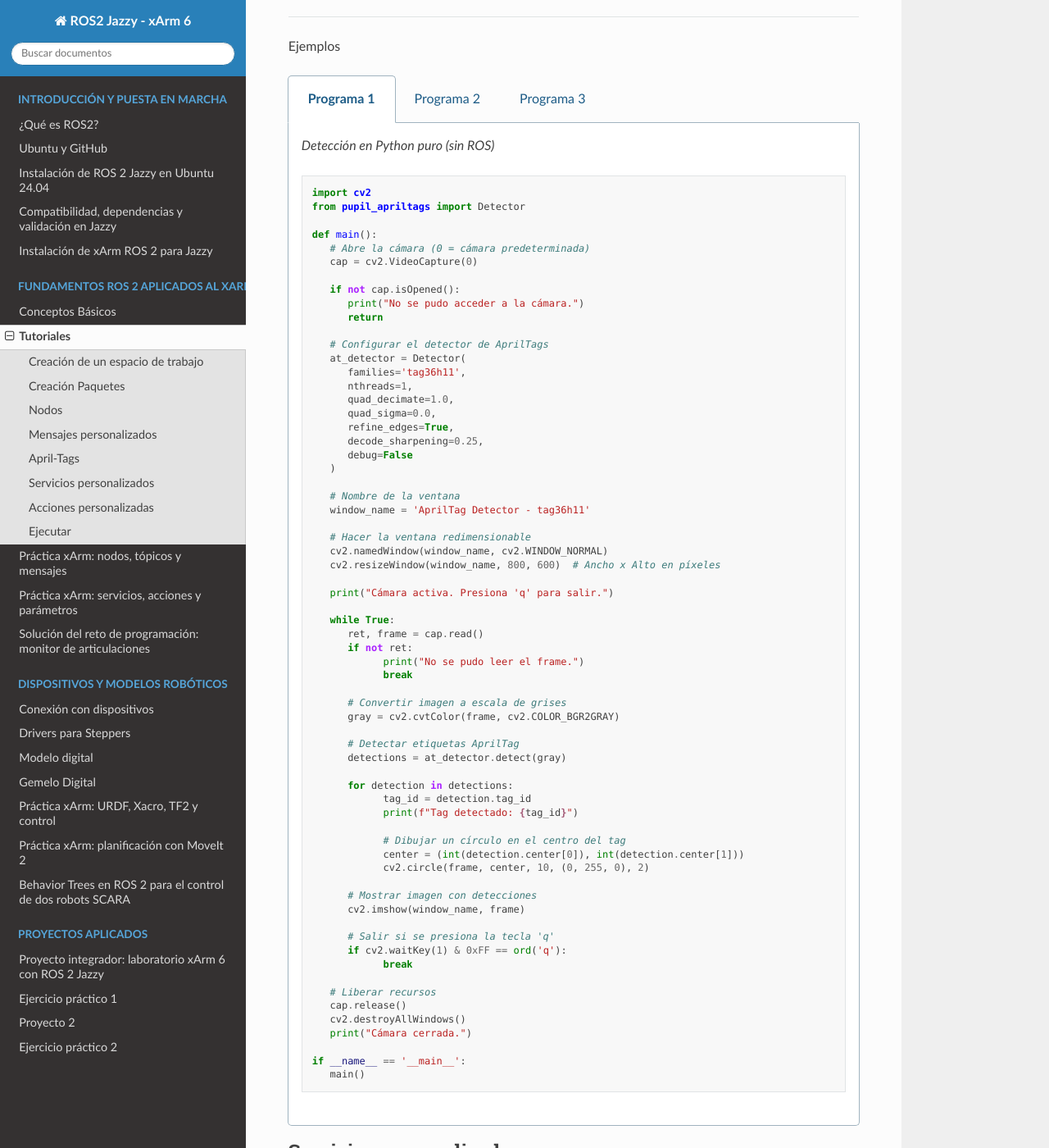
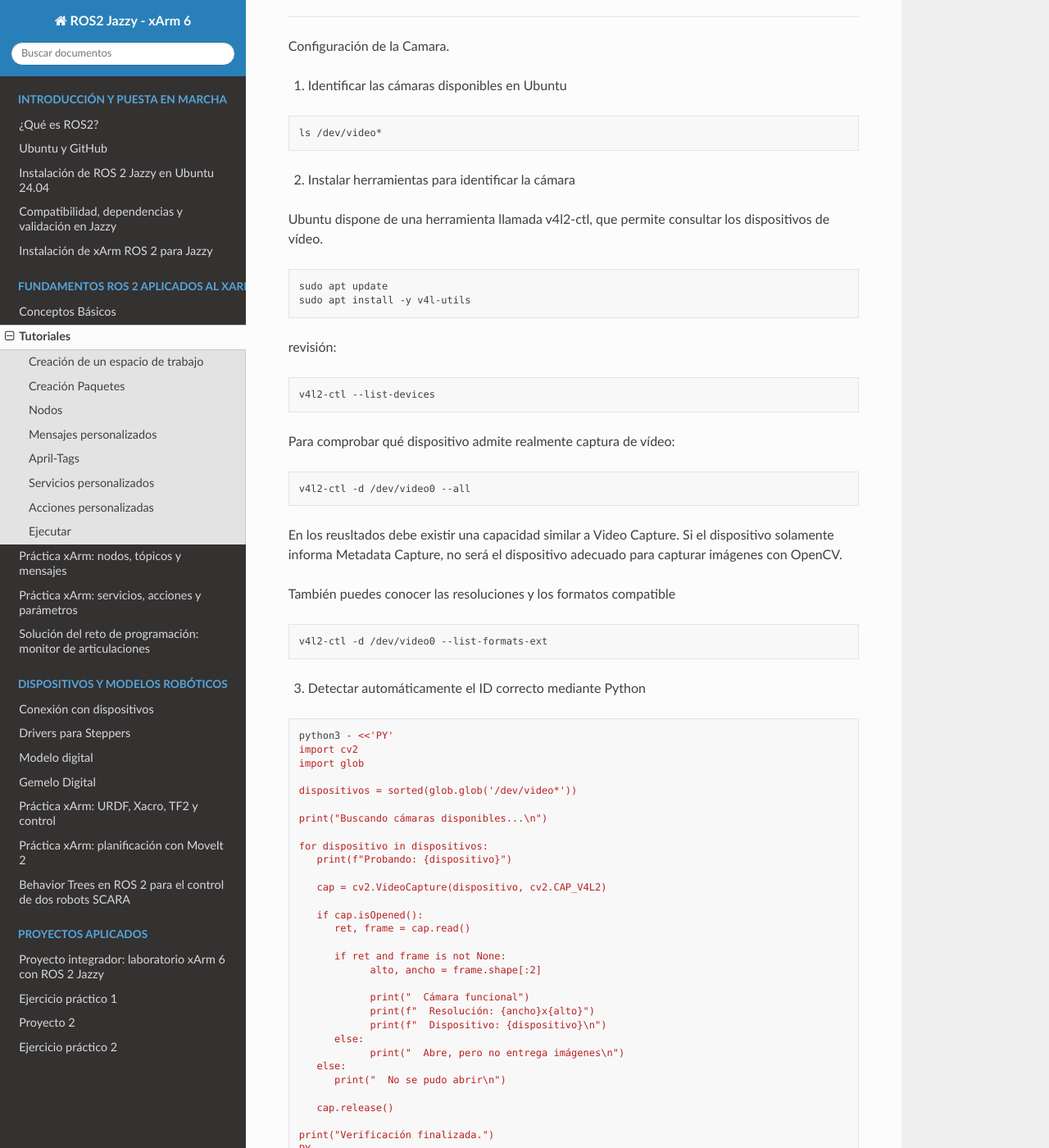
Before and after one commit to AvigTech-Labs/ros2-jazzy-xArm, a Sphinx documentation site: the page built from docs/source/documentos/tema_2/tutoriales.rst, in a window 1280 px wide and 1400 px high, scrolled down 7731 px. Shown: the whole window at 82% size. Built offline with Sphinx 7.4.7 and the Read the Docs theme 3.1.0, drawn with Linux system fonts in a browser that asks for light colours.

Commit message:
April Tags 2

```diff
--- a/docs/source/documentos/tema_2/tutoriales.rst
+++ b/docs/source/documentos/tema_2/tutoriales.rst
@@ -478,6 +478,84 @@ repositorios:
    /usr/bin/python3 -m pip show pupil-apriltags
 
 --------------
+
+
+Configuración de la Camara.
+
+1. Identificar las cámaras disponibles en Ubuntu
+
+.. code:: bash
+
+   ls /dev/video*
+
+2. Instalar herramientas para identificar la cámara
+
+Ubuntu dispone de una herramienta llamada v4l2-ctl, que permite consultar los dispositivos de vídeo.
+
+.. code:: bash
+
+   sudo apt update
+   sudo apt install -y v4l-utils
+
+revisión:
+
+.. code:: bash
+
+   v4l2-ctl --list-devices
+
+
+Para comprobar qué dispositivo admite realmente captura de vídeo:
+
+.. code:: bash
+
+   v4l2-ctl -d /dev/video0 --all
+
+
+En los reusltados debe existir una capacidad similar a Video Capture. Si el dispositivo solamente informa Metadata Capture,
+no será el dispositivo adecuado para capturar imágenes con OpenCV.
+
+También puedes conocer las resoluciones y los formatos compatible
+
+.. code:: bash
+
+   v4l2-ctl -d /dev/video0 --list-formats-ext
+
+
+3. Detectar automáticamente el ID correcto mediante Python
+
+.. code:: bash
+
+   python3 - <<'PY'
+   import cv2
+   import glob
+
+   dispositivos = sorted(glob.glob('/dev/video*'))
+
+   print("Buscando cámaras disponibles...\n")
+
+   for dispositivo in dispositivos:
+      print(f"Probando: {dispositivo}")
+
+      cap = cv2.VideoCapture(dispositivo, cv2.CAP_V4L2)
+
+      if cap.isOpened():
+         ret, frame = cap.read()
+
+         if ret and frame is not None:
+               alto, ancho = frame.shape[:2]
+
+               print("  Cámara funcional")
+               print(f"  Resolución: {ancho}x{alto}")
+               print(f"  Dispositivo: {dispositivo}\n")
+         else:
+               print("  Abre, pero no entrega imágenes\n")
+      else:
+         print("  No se pudo abrir\n")
+
+      cap.release()
+
+   print("Verificación finalizada.")
+   PY
 
 Ejemplos
 
```
Also changed, not shown: 5 other files.
